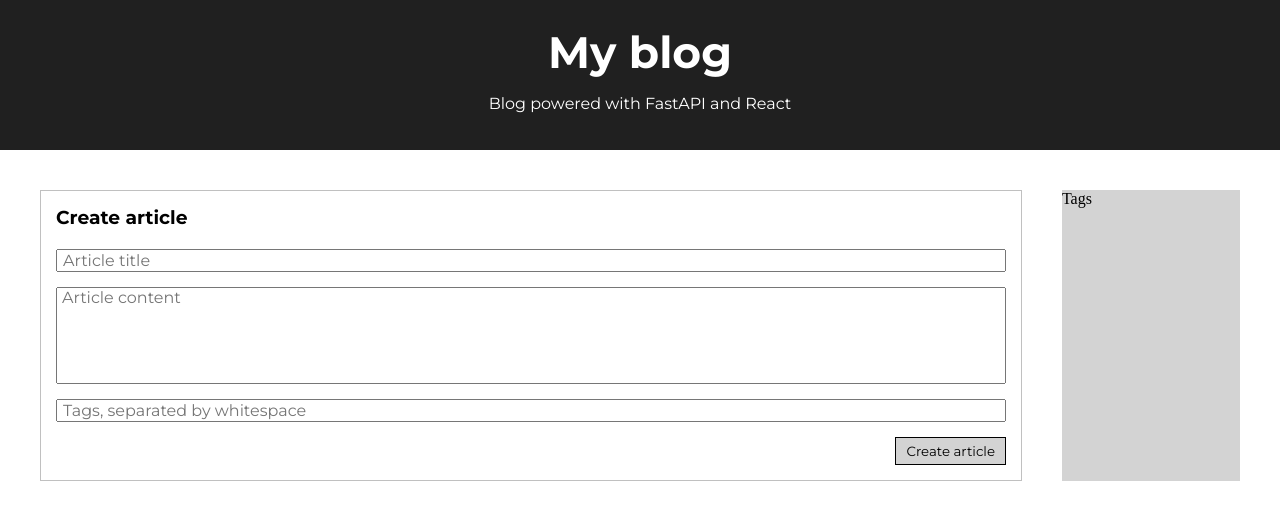
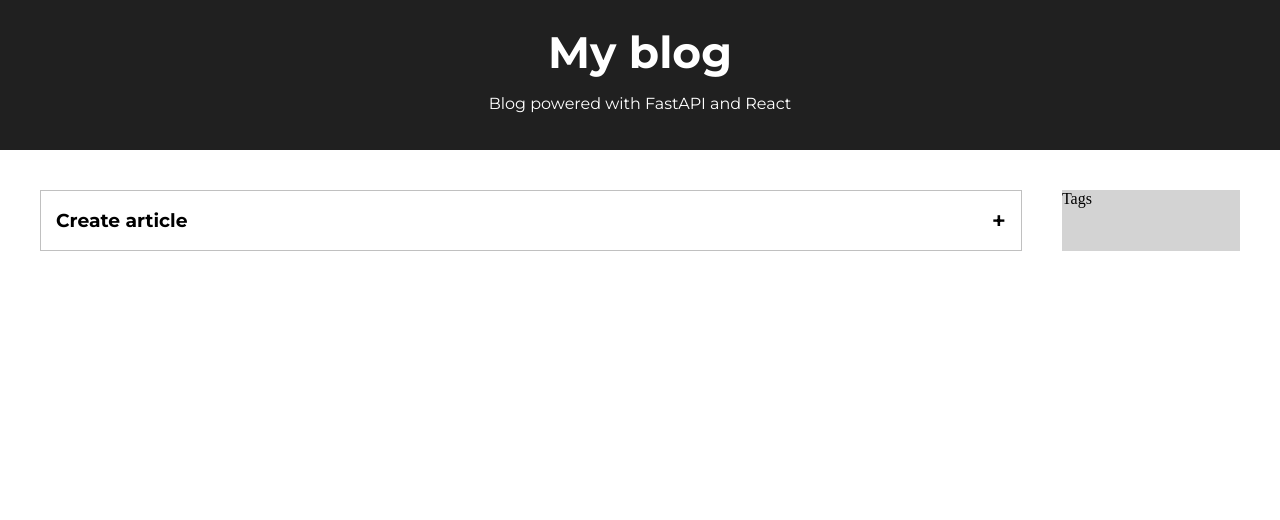
Before and after one commit to ScoChillOFF/my-blog, a React (Vite) app in the folder frontend/my_blog/: page / in a window 1280 px wide. Shown: the top 520 px of the page. Built offline with nearby package versions, Linux system fonts and the light colour scheme.

Commit message:
Frontend: create article form (without real article creation)

```diff
--- a/frontend/my_blog/index.html
+++ b/frontend/my_blog/index.html
@@ -11,7 +11,7 @@
       rel="stylesheet"
     />
 
-    <title>Vite + React</title>
+    <title>My blog</title>
   </head>
   <body>
     <div id="root"></div>
--- a/frontend/my_blog/src/components/Content/Articles/CreateArticle/CreateArticleForm.jsx
+++ b/frontend/my_blog/src/components/Content/Articles/CreateArticle/CreateArticleForm.jsx
@@ -1,24 +1,71 @@
-import React from "react";
+import React, { useState } from "react";
 import TextInput from "./TextInput.jsx";
 import TextArea from "./TextArea.jsx";
 import Button from "../../../generic/Button.jsx";
 import styles from "./CreateArticleForm.module.css";
 
 const CreateArticleForm = () => {
+  const [title, setTitle] = useState("");
+  const [content, setContent] = useState("");
+  const [tags, setTags] = useState("");
+  const [show, setShow] = useState(false);
+  const isReadyToSubmit = title.length != 0 && content.length != 0;
+
   function onCreateSubmit(event) {
     event.preventDefault();
-    console.log(1);
+    const article = {
+      title: title,
+      content: content,
+      tags: tags.length == 0 ? [] : tags.split(" "),
+    };
+    setTitle("");
+    setContent("");
+    setTags("");
+    console.log(article);
+  }
+
+  if (!show) {
+    return (
+      <form className={styles.createForm + " " + styles.notShow} action="">
+        <div className={styles.headerContainer}>
+          <h3>Create article</h3>
+          <span onClick={() => setShow(true)}>+</span>
+        </div>
+      </form>
+    );
   }
 
   return (
     <form className={styles.createForm} action="">
-      <h3>Create article</h3>
-      <TextInput jsonField="title" placeholder="Article title" />
-      <TextArea jsonField="content" placeholder="Article content" />
-      <TextInput jsonField="tags" placeholder="Tags, separated by whitespace" />
+      <div className={styles.headerContainer}>
+        <h3>Create article</h3>
+        <span onClick={() => setShow(false)}>-</span>
+      </div>
+      <TextInput
+        jsonField="title"
+        placeholder="Article title"
+        onChange={setTitle}
+        value={title}
+      />
+      <TextArea
+        jsonField="content"
+        placeholder="Article content"
+        value={content}
+        onChange={setContent}
+      />
+      <TextInput
+        jsonField="tags"
+        placeholder="Tags separated by whitespace"
+        onChange={setTags}
+        value={tags}
+      />
       <div>
         <div></div>
-        <Button onClick={onCreateSubmit} text="Create article" />
+        <Button
+          onClick={onCreateSubmit}
+          text="Create article"
+          disabled={!isReadyToSubmit}
+        />
       </div>
     </form>
   );
--- a/frontend/my_blog/src/components/Content/Articles/CreateArticle/CreateArticleForm.module.css
+++ b/frontend/my_blog/src/components/Content/Articles/CreateArticle/CreateArticleForm.module.css
@@ -4,11 +4,23 @@
     border: 1px solid silver;
 }
 
-.createForm h3 {
+.createForm .headerContainer {
     margin-bottom: 20px;
+}
+
+.createForm span {
+    font-weight: 600;
+    font-size: 24px;
+    cursor: pointer;
+    user-select: none;
 }
 
 .createForm div {
     display: flex;
     justify-content: space-between;
+    align-items: center;
 }
+
+.notShow .headerContainer {
+    margin-bottom: 0;
+}
--- a/frontend/my_blog/src/components/Content/Articles/CreateArticle/TextArea.jsx
+++ b/frontend/my_blog/src/components/Content/Articles/CreateArticle/TextArea.jsx
@@ -1,10 +1,22 @@
-import React from 'react'
-import styles from './TextArea.module.css'
+import React from "react";
+import styles from "./TextArea.module.css";
 
-const TextArea = ({ jsonField, placeholder=null }) => {
+const TextArea = ({
+  jsonField,
+  placeholder = null,
+  value = "",
+  onChange = () => {},
+}) => {
   return (
-    <textarea rows="5" className={styles.textArea} placeholder={placeholder} name={jsonField}></textarea>
-  )
-}
+    <textarea
+      rows="5"
+      className={styles.textArea}
+      placeholder={placeholder}
+      name={jsonField}
+      value={value}
+      onChange={(Event) => onChange(Event.currentTarget.value)}
+    ></textarea>
+  );
+};
 
-export default TextArea
+export default TextArea;
--- a/frontend/my_blog/src/components/Content/Articles/CreateArticle/TextInput.jsx
+++ b/frontend/my_blog/src/components/Content/Articles/CreateArticle/TextInput.jsx
@@ -1,10 +1,22 @@
-import React from 'react'
-import styles from './TextInput.module.css'
+import React from "react";
+import styles from "./TextInput.module.css";
 
-const TextInput = ({ jsonField, placeholder=null }) => {
+const TextInput = ({
+  jsonField,
+  placeholder = null,
+  onChange = () => {},
+  value = "",
+}) => {
   return (
-    <input type="text" className={styles.textInput} name={jsonField} placeholder={placeholder} />
-  )
-}
+    <input
+      type="text"
+      className={styles.textInput}
+      name={jsonField}
+      placeholder={placeholder}
+      onChange={(Event) => onChange(Event.target.value)}
+      value={value}
+    />
+  );
+};
 
-export default TextInput
+export default TextInput;
```
